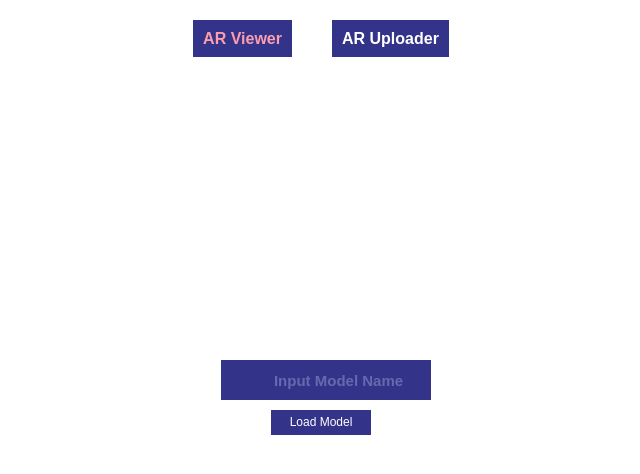
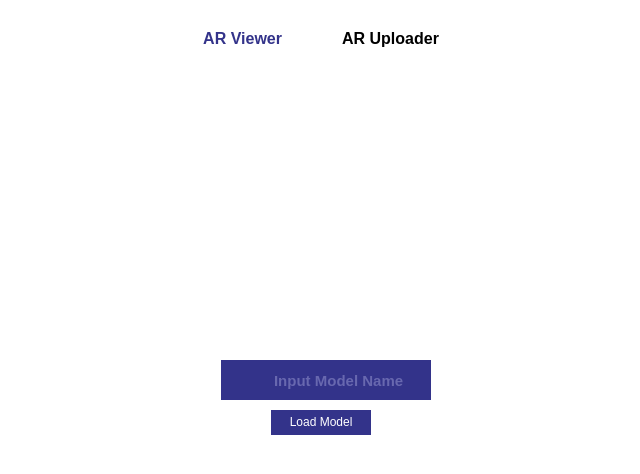
Before and after one commit to Harshkedia/ar-kitect, a Vue app in the folder web-viewer/: page / in a window 1280 px wide. Shown: the top 474 px of the page, without its empty margins (319-959 px from the left). Built offline with nearby package versions, Linux system fonts and the light colour scheme.

Commit message:
updated styling

```diff
--- a/web-viewer/src/App.vue
+++ b/web-viewer/src/App.vue
@@ -50,13 +50,12 @@ html {
   color: black;
   text-decoration: none;
   margin: 20px;
-  background-color: rgb(51, 51, 138);
   padding: 10px;
-  color: white;
+  color: black;
 }
 
 #nav a.router-link-exact-active {
-  color: rgb(253, 158, 174);
+  color: rgb(51, 51, 138);
 }
 
 .fade-enter-active,
--- a/web-viewer/src/views/Viewer.vue
+++ b/web-viewer/src/views/Viewer.vue
@@ -88,7 +88,6 @@ export default {
   background-color: rgb(51, 51, 138);
   height: 50px;
   width: 100px;
-  border-radius: 10px;
   color: white;
   font-size: 15px;
   position: absolute;
```
